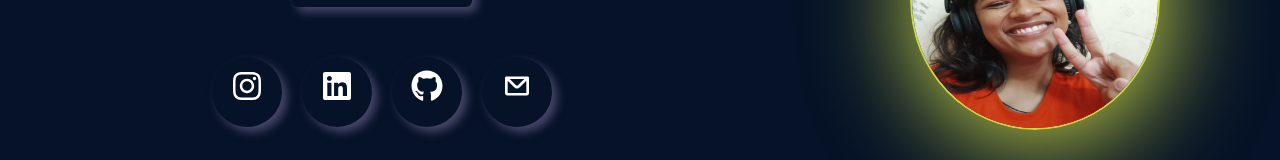
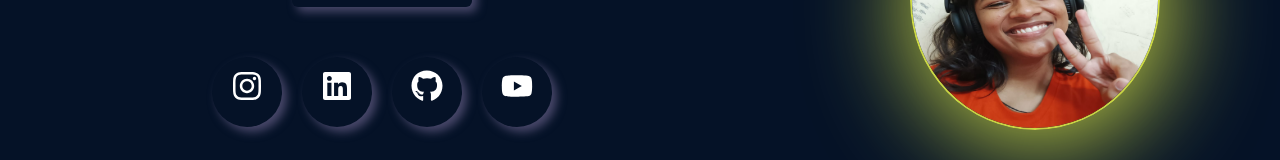
Before and after one commit to g-rashmi/portfolio_n, a React (Vite) app: page / in a window 1280 px wide. Shown: the part 414-574 px from the top of the page. Built offline with nearby package versions, Linux system fonts and the light colour scheme.

Commit message:
icon add

```diff
--- a/src/components/Social.jsx
+++ b/src/components/Social.jsx
@@ -1,5 +1,6 @@
 import React from 'react'
 import { FaInstagram } from "react-icons/fa6";
+import { FaYoutube } from "react-icons/fa";
 import { FaLinkedin } from "react-icons/fa";
 import { FaXTwitter } from "react-icons/fa6";
 import { CgMail } from "react-icons/cg";
@@ -14,7 +15,7 @@ function Social() {
       <a href="https://www.linkedin.com/in/rashmi-gupta-781021226/"  className="items"> <FaLinkedin />
       </a>
       <a  href="https://github.com/g-rashmi" className="items"><FaGithub /></a>
-      <a href="mailto:rashmi.gupta7018@gmail.com" className="items"><CgMail /></a>
+      <a href="https://youtube.com/@genie7866?si=HaZhrE-tFWHyFQWU" className="items"><FaYoutube /></a>
 
 
       </div>
```
